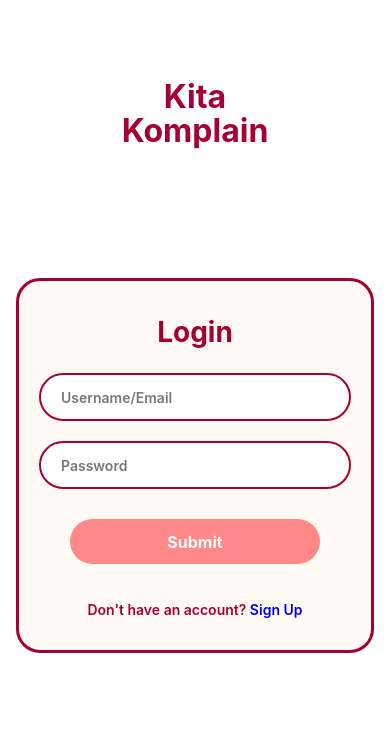
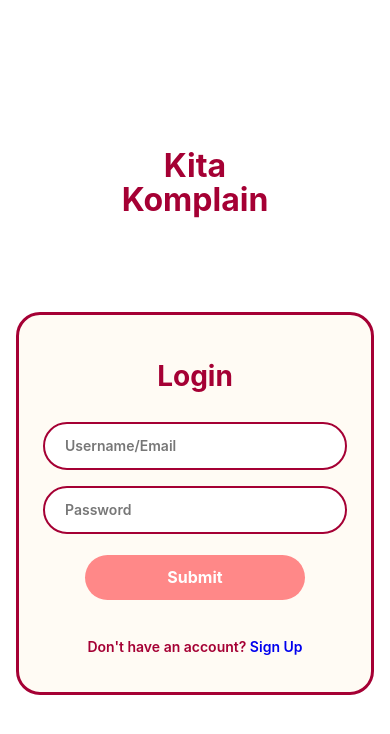
Before and after one commit to Carmeloanthony1/KitaKomplain-PNJ-Web-Development-Competition-, a React (Vite) app: page /login in a window 390 px wide. Shown: the top 734 px of the page. Built offline with nearby package versions, Linux system fonts and the light colour scheme.

Commit message:
fix: finally fixing plot for home

```diff
--- a/src/App.jsx
+++ b/src/App.jsx
@@ -14,8 +14,25 @@ import AdminDashboard from "./pages/Admin_Dashboard";
 import ProtectedRoute from "./components/Protected_Route";
 import { StatusProvider } from "./components/StatusContext";
 import { ConfirmProvider } from "./components/ConfirmContext";
-import { Routes, Route, Navigate, useNavigate } from 'react-router-dom';
+import { Routes, Route, Navigate, useNavigate, useLocation } from 'react-router-dom';
 import { useEffect, useState } from "react";
+
+// Helper Komponen: Auto Reset Scroll & Unlock Body tiap kali pindah halaman/route
+function ScrollToTop() {
+  const { pathname } = useLocation();
+
+  useEffect(() => {
+    // Maksa scroll balik ke paling atas
+    window.scrollTo(0, 0);
+
+    // MAKSA UNLOCK SCROLLBODY (Pembersih sisa-sisa overflow modal yang nyangkut)
+    document.body.style.overflow = "unset";
+    document.body.style.position = "static";
+    document.documentElement.style.overflow = "unset";
+  }, [pathname]);
+
+  return null;
+}
 
 export default function App() {
   const [user, setUser] = useState(() => {
@@ -59,6 +76,9 @@ export default function App() {
   return (
     <StatusProvider>
       <ConfirmProvider>
+        {/* Pasang ScrollToTop di sini biar selalu running tiap navigasi */}
+        <ScrollToTop />
+
         <Routes>
           <Route
             path="/login"
--- a/src/index.css
+++ b/src/index.css
@@ -2,7 +2,19 @@
 
 @custom-variant dark (&:where(.dark, .dark *));
 
-/* Sembunyikan Scrollbar */
+/* Reset Layout & Buka Kunci Scroll (AMAN BIKIN STICKY JALAN) */
+html,
+body,
+#root {
+  min-height: 100vh;
+  /* JANGAN PAKAI overflow-y: auto DI SINI! Biarkan browser yang handle window scroll */
+}
+
+body {
+  overflow-x: hidden;
+}
+
+/* Sembunyikan Scrollbar Utama */
 html, body {
   scrollbar-width: none; /* Firefox */
   -ms-overflow-style: none; /* IE & Edge */
--- a/src/pages/Home.jsx
+++ b/src/pages/Home.jsx
@@ -35,7 +35,6 @@ export default function Home({ user, onLogout, onNavigate }) {
     }
   }, []);
 
-  // KONTRIBUSI DUA BRANCH: PAKE USECALLBACK & MINTA KOLOM is_anonim_mode
   const fetchAllPosts = useCallback(async (showLoader = true) => {
     if (showLoader) setLoading(true);
 
@@ -69,7 +68,6 @@ export default function Home({ user, onLogout, onNavigate }) {
     fetchAllPosts(true);
   }, [fetchAllPosts]);
 
-  // NAVIGASI LANGSUNG KE PUBLIC PROFILE
   const handleUserClick = (targetUserId) => {
     const currentUserId = user?.id || localStorage.getItem("user_id");
 
@@ -91,12 +89,13 @@ export default function Home({ user, onLogout, onNavigate }) {
     );
   };
 
-  if (loading) return <div className="p-10 text-center">Loading posts...</div>;
+  if (loading) return <div className="p-10 text-center text-gray-500">Loading posts...</div>;
 
   return (
-    <div className="min-h-screen bg-[#f7f7f7] dark:bg-[#1e1e1e] flex flex-col relative">
-      {/* Navbar */}
-      <header className="fixed top-0 left-0 right-0 z-10 bg-white border-b border-gray-200">
+    // DIHAPUS overflow-x-hidden DARI SINI BIAR STICKY NGGAK RUSAK
+    <div className="w-full min-h-screen bg-[#f7f7f7] dark:bg-[#1e1e1e] flex flex-col">
+      {/* Navbar Fixed di Atas */}
+      <header className="fixed top-0 left-0 right-0 z-30 bg-white dark:bg-[#1e1e1e] border-b border-gray-200 dark:border-gray-800">
         <Navbar
           user={user}
           openProfile={() => onNavigate ? onNavigate("profile") : navigate("/profile")}
@@ -104,10 +103,11 @@ export default function Home({ user, onLogout, onNavigate }) {
         />
       </header>
 
-      {/* Main Container */}
-      <div className="flex flex-1 pt-24 px-6 md:px-10 gap-8 w-full justify-between items-start">
-        {/* Sidebar Kiri */}
-        <aside className="min-w-xs flex-shrink-0 sticky top-24 z-0">
+      {/* Main Layout Container: Grid simetris (350px - 1fr - 350px) biar Feed Center presisi & Most Polling lebar */}
+      <div className="pt-20 md:pt-24 pb-10 px-4 md:px-8 w-full grid grid-cols-1 md:grid-cols-[260px_1fr] lg:grid-cols-[350px_1fr_350px] gap-6 items-start">
+
+        {/* SIDEBAR KIRI: Sticky Aktif */}
+        <aside className="hidden md:block w-full sticky top-24 self-start">
           <Sidebar_Kiri
             onNavigate={onNavigate}
             openNotifications={() => setIsNotificationOpen(true)}
@@ -115,8 +115,8 @@ export default function Home({ user, onLogout, onNavigate }) {
           />
         </aside>
 
-        {/* Main Feed */}
-        <main className="flex-1 max-w-4xl mx-auto flex flex-col items-center">
+        {/* MAIN FEED: Pas di Tengah Layar */}
+        <main className="w-full max-w-xl lg:max-w-2xl flex flex-col items-center justify-center min-w-0 mx-auto">
           {posts.length === 0 ? (
             <div className="text-center text-gray-500 py-10">
               Belum ada postingan.
@@ -134,10 +134,11 @@ export default function Home({ user, onLogout, onNavigate }) {
           )}
         </main>
 
-        {/* Sidebar Kanan (Most Polling) */}
-        <aside className="w-[360px] flex-shrink-0 sticky top-24 z-0">
+        {/* SIDEBAR KANAN (Most Polling): Sticky Aktif & Memanjang ke Kiri */}
+        <aside className="hidden lg:block w-full sticky top-24 self-start">
           <Most_Polling />
         </aside>
+
       </div>
 
       {/* Global Modals */}
--- a/src/pages/Login.css
+++ b/src/pages/Login.css
@@ -6,20 +6,23 @@ html, body {
   margin: 0;
   padding: 0;
   width: 100%;
-  overflow-x: hidden;
+  height: 100vh;
+  overflow: hidden; /* Mengunci scroll Y dan X total di Desktop */
 }
 
 /* Base Layout (Desktop) */
 .login-whole-background {
-  min-height: 100vh;
+  height: 100vh;
+  width: 100vw;
   display: flex;
   background: #ffffff;
+  overflow: hidden;
 }
 
 /* Sisi Kiri (Logo) */
 .login-left-background {
   width: 50%;
-  min-height: 100vh;
+  height: 100%;
   display: flex;
   align-items: center;
   padding-left: 80px;
@@ -29,7 +32,7 @@ html, body {
 
 .login-logo {
   color: #a50034;
-  font-size: clamp(48px, 6vw, 96px); /* Auto-scale sesuai layar */
+  font-size: clamp(48px, 5vw, 80px);
   font-weight: 700;
   line-height: 1.05;
 }
@@ -37,7 +40,7 @@ html, body {
 /* Sisi Kanan (Form) */
 .login-right-background {
   width: 50%;
-  min-height: 100vh;
+  height: 100%;
   display: flex;
   align-items: center;
   justify-content: center;
@@ -47,8 +50,8 @@ html, body {
 /* Card Container */
 .login-card-background {
   width: 100%;
-  max-width: 480px; /* Pake max-width alih-alih % kaku */
-  padding: 40px 35px;
+  max-width: 440px;
+  padding: 35px 30px;
   background-color: #fffbf4;
   border: 4px solid #a50034;
   border-radius: 30px;
@@ -56,27 +59,27 @@ html, body {
 }
 
 .login-card-text {
-  margin: 0 0 30px 0;
+  margin: 0 0 25px 0;
   text-align: center;
   color: #a50034;
-  font-size: 36px;
+  font-size: 32px;
   font-weight: 700;
 }
 
 .login-form {
   display: flex;
   flex-direction: column;
-  gap: 20px;
+  gap: 18px;
 }
 
 .login-input {
   width: 100%;
-  height: 55px;
+  height: 50px;
   padding: 0 20px;
   border: 3px solid #a50034;
-  border-radius: 28px;
+  border-radius: 25px;
   background-color: #ffffff;
-  font-size: 16px;
+  font-size: 15px;
   font-weight: 600;
   text-align: left;
   outline: none;
@@ -99,18 +102,18 @@ html, body {
 .login-button-container {
   display: flex;
   justify-content: center;
-  padding-top: 10px;
+  padding-top: 5px;
 }
 
 .login-button {
   width: 100%;
-  max-width: 250px;
-  height: 50px;
+  max-width: 220px;
+  height: 48px;
   border: none;
-  border-radius: 25px;
+  border-radius: 24px;
   background-color: #ff8888;
   color: #ffffff;
-  font-size: 18px;
+  font-size: 17px;
   font-weight: 700;
   cursor: pointer;
   transition: 0.2s ease;
@@ -126,7 +129,7 @@ html, body {
 }
 
 .login-signup {
-  margin-top: 15px;
+  margin-top: 12px;
   color: #a50034;
   font-size: 14px;
   font-weight: 600;
@@ -151,39 +154,55 @@ html, body {
 /* RESPONSIVE UNTUK TAMPILAN HP (< 768px)      */
 /* ========================================== */
 @media (max-width: 768px) {
+  html, body {
+    overflow-y: auto;
+  }
+
   .login-whole-background {
-    flex-direction: column; /* Ditumpuk atas-bawah */
+    flex-direction: column;
+    height: auto;
     min-height: 100vh;
+    background: #ffffff;
+    justify-content: center; /* Posisikan seluruh konten persis di tengah layar */
+    align-items: center;
+    padding: 20px 0;
   }
 
   .login-left-background {
     width: 100%;
-    min-height: auto;
-    padding: 40px 20px 30px 20px;
+    height: auto;
+    padding: 0 20px 15px 20px;
     justify-content: center;
     text-align: center;
+    background: transparent;
   }
 
   .login-logo {
-    font-size: 36px;
+    font-size: 32px;
+    margin-bottom: 80px;
   }
 
   .login-right-background {
     width: 100%;
-    min-height: auto;
-    flex: 1;
-    padding: 20px 16px 40px 16px;
+    height: auto;
+    padding: 0 16px;
+    display: flex;
+    justify-content: center;
   }
 
   .login-card-background {
-    padding: 30px 20px;
+    padding: 40px 24px 35px 24px; /* Padding atas & bawah diperbesar biar teks gak terlalu mepet border */
     border-width: 3px;
     border-radius: 24px;
   }
 
   .login-card-text {
     font-size: 28px;
-    margin-bottom: 20px;
+    margin-bottom: 25px; /* Jarak antara tulisan 'Login' ke input field */
+  }
+
+  .login-form {
+    gap: 16px;
   }
 
   .login-input {
@@ -196,67 +215,8 @@ html, body {
     height: 45px;
     font-size: 16px;
   }
-}
 
-/* ========================================== */
-/* RESPONSIVE UNTUK TAMPILAN HP (< 768px)      */
-/* ========================================== */
-@media (max-width: 768px) {
-  .login-whole-background {
-    flex-direction: column;
-    min-height: 100vh;
-    background: #ffffff; /* Pastikan background utama full putih */
-  }
-
-  .login-left-background {
-    width: 100%;
-    min-height: auto;
-    padding: 30px 20px 10px 20px;
-    justify-content: center;
-    text-align: center;
-
-    /* Hilangkan background gradient di HP */
-    background: transparent;
-  }
-
-  .login-logo {
-    font-size: 32px;
-    text-align: center;
-  }
-
-  .login-right-background {
-    width: 100%;
-    min-height: auto;
-    flex: 1;
-    padding: 10px 16px 30px 16px;
-  }
-
-  .login-card-background {
-    padding: 30px 20px;
-    border-width: 3px;
-    border-radius: 24px;
-  }
-
-  .login-card-text {
-    font-size: 28px;
-    margin-bottom: 20px;
-  }
-
-  .login-input {
-    height: 48px;
-    border-width: 2.5px;
-    font-size: 14px;
-  }
-
-  .login-button {
-    height: 45px;
-    font-size: 16px;
+  .login-signup {
+    margin-top: 20px; /* Jarak teks bawah ke border bawah card */
   }
 }
-
-.login-whole-background {
-  min-height: 100vh;
-  display: flex;
-  background: #ffffff;
-  padding: 50px 0;
-}
```
Also changed, not shown: src/components/Navbar.jsx (+20 -21 lines), src/components/Post.jsx (+66 -56 lines).
